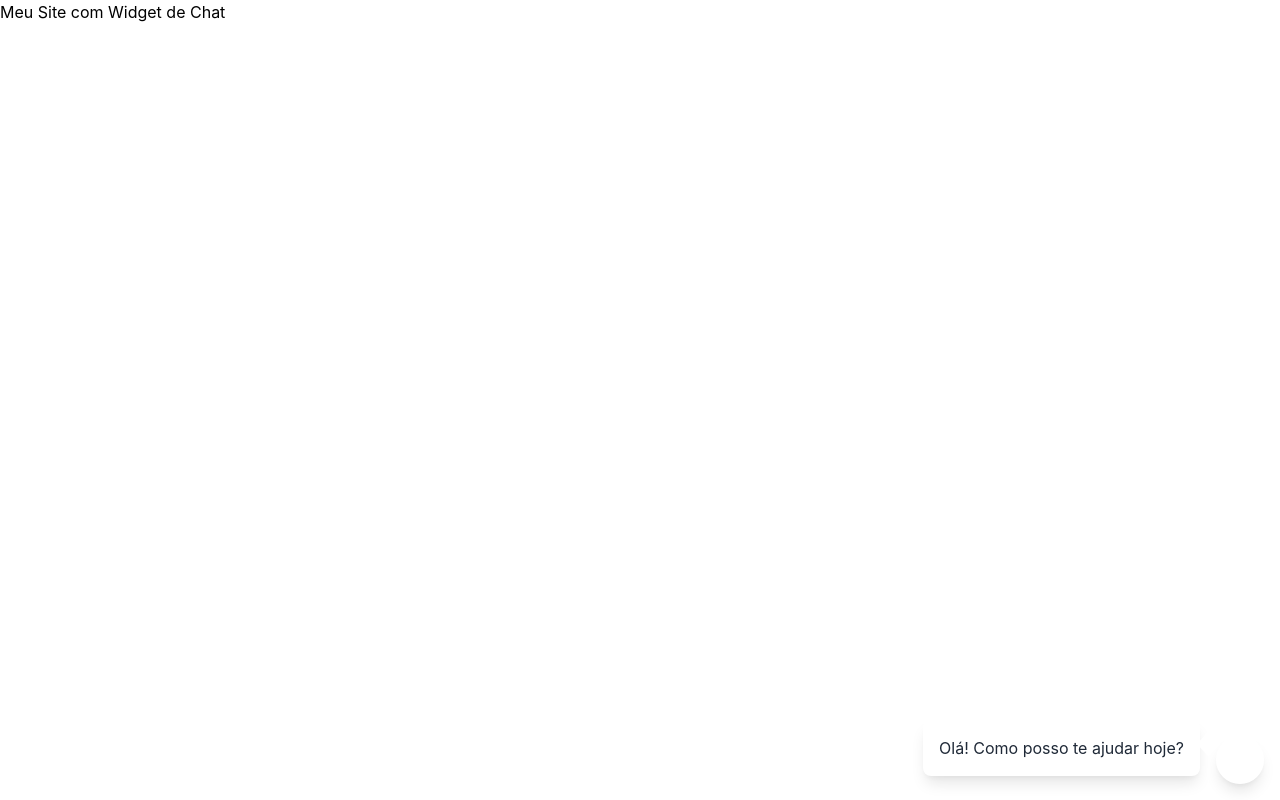
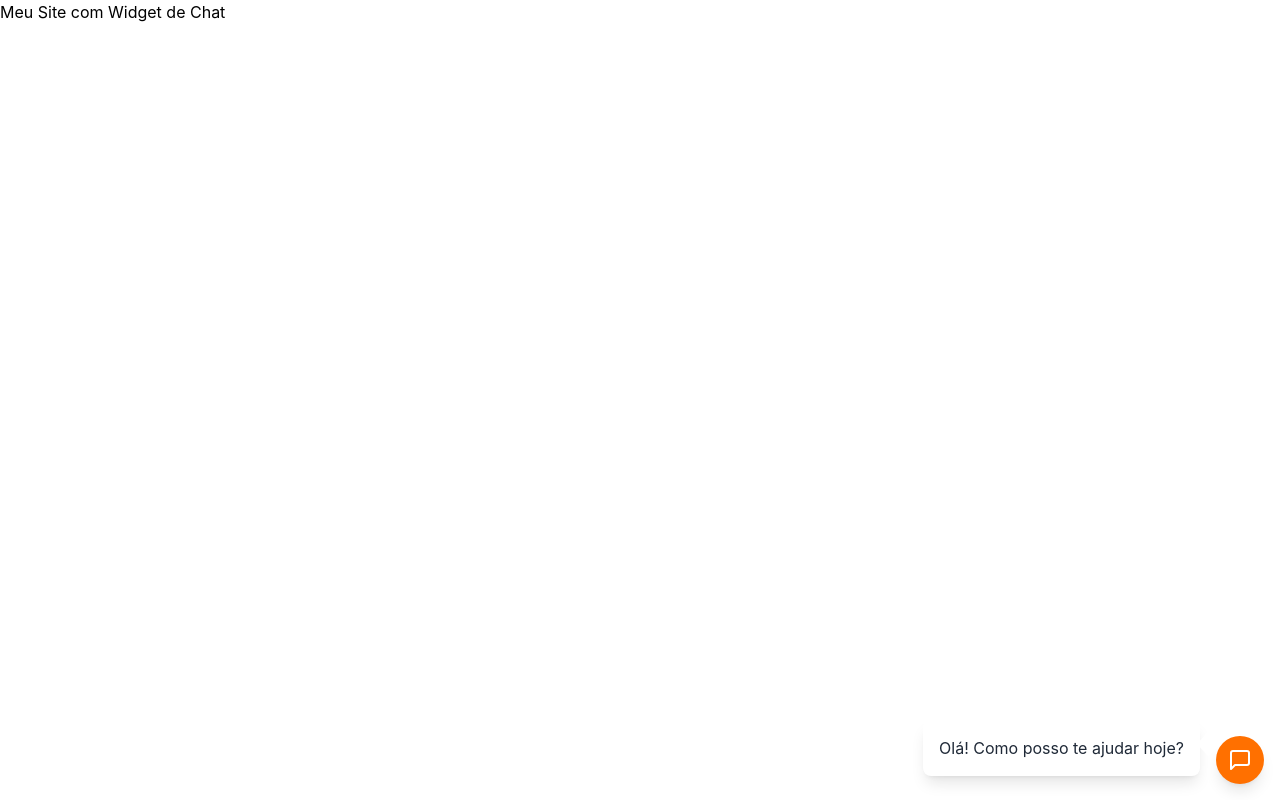
Before and after one commit to andreprezoto/react-chat-widget, a React (Create React App) app: page / in a window 1280 px wide. Built offline with nearby package versions, Linux system fonts and the light colour scheme.

Commit message:
Fix custom color implementation for button and spinner-2

```diff
--- a/craco.config.js
+++ b/craco.config.js
@@ -1,7 +1,18 @@
-odule.exports = {
+const path = require("path");
+
+module.exports = {
   style: {
     postcss: {
       plugins: [require("tailwindcss"), require("autoprefixer")],
     },
   },
+  webpack: {
+    configure: (webpackConfig, { env, paths }) => {
+      webpackConfig.resolve.alias = {
+        ...webpackConfig.resolve.alias,
+        "@": path.resolve(__dirname, "src"),
+      };
+      return webpackConfig;
+    },
+  },
 };
--- a/package.json
+++ b/package.json
@@ -3,7 +3,6 @@
   "version": "0.1.0",
   "private": true,
   "dependencies": {
-    "@craco/craco": "^7.1.0",
     "@testing-library/jest-dom": "^5.17.0",
     "@testing-library/react": "^13.4.0",
     "@testing-library/user-event": "^13.5.0",
@@ -41,7 +40,11 @@
     "@babel/core": "^7.25.2",
     "@babel/preset-env": "^7.25.4",
     "@babel/preset-react": "^7.24.7",
+    "@craco/craco": "^7.1.0",
+    "autoprefixer": "^10.4.20",
     "babel-loader": "^9.2.1",
+    "postcss": "^8.4.47",
+    "tailwindcss": "^3.4.13",
     "webpack": "^5.94.0",
     "webpack-cli": "^5.1.4"
   }
--- a/src/index.css
+++ b/src/index.css
@@ -1,4 +1,7 @@
 @import "https://cdn.jsdelivr.net/npm/tailwindcss@2.2.19/dist/tailwind.min.css";
+@import "tailwindcss/base";
+@import "tailwindcss/components";
+@import "tailwindcss/utilities";
 
 body {
   margin: 0;
```
Also changed, not shown: 1 other file (tests, documents, lock files or other folders).
